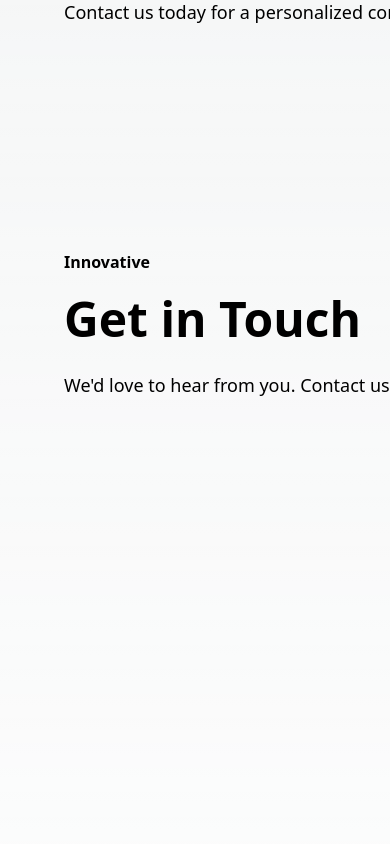
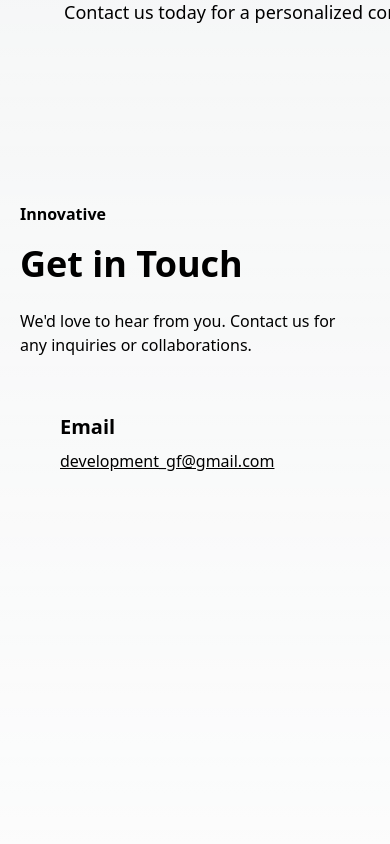
Before and after one commit to GreenField-Org/Greenfield-Org.github.io, a Next.js app: page / in a window 390 px wide. Shown: the part 4900-5744 px from the top of the page. Built offline with nearby package versions, Linux system fonts and the light colour scheme.

Commit message:
updating contact for mobile

```diff
--- a/src/components/contact/contact.tsx
+++ b/src/components/contact/contact.tsx
@@ -1,17 +1,17 @@
 export default function Contact() {
     return (
-        <div className='flex w-[1440px] h-[1232px] flex-col items-center gap-20 px-16 py-28'>
-        <div className='flex items-start gap-20 self-stretch'>
-          <div className='flex flex-col items-start gap-4 flex-[1_0_0]'>
+        <div className='flex w-[375px] lg:w-[1440px] lg:h-[1232px] flex-col items-center gap-12 lg:gap-20 px-5 lg:px-16 py-16 lg:py-28'>
+        <div className='flex items-start gap-12 lg:gap-20 self-stretch flex-col lg:flex-row'>
+          <div className='flex flex-col items-start gap-4 lg:flex-[1_0_0] self-stretch'>
             <p className='text-center text-base not-italic font-semibold leading-[150%]'>Innovative</p>
             <div className='flex flex-col items-start gap-6 self-stretch'>
-              <h2 className='self-stretch text-5xl not-italic font-bold leading-[120%]'>Get in Touch</h2>
-              <p className='self-stretch text-lg not-italic font-normal leading-[150%]'>
+              <h2 className='self-stretch text-4xl lg:text-5xl not-italic font-bold leading-[120%]'>Get in Touch</h2>
+              <p className='self-stretch text-base lg:text-lg not-italic font-normal leading-[150%]'>
               We'd love to hear from you. Contact us for any inquiries or collaborations.
               </p>
             </div>
           </div>
-          <div className='flex w-[500px] flex-col items-start gap-6 px-0 py-2'>
+          <div className='flex lg:w-[500px] flex-col items-start gap-6 px-0 py-2 self-stretch'>
             <div className='flex items-start gap-4 self-stretch'>
               <div className='w-6 h6'></div>
               <div className='flex flex-col items-start gap-2 flex-[1_0_0]'>
```
